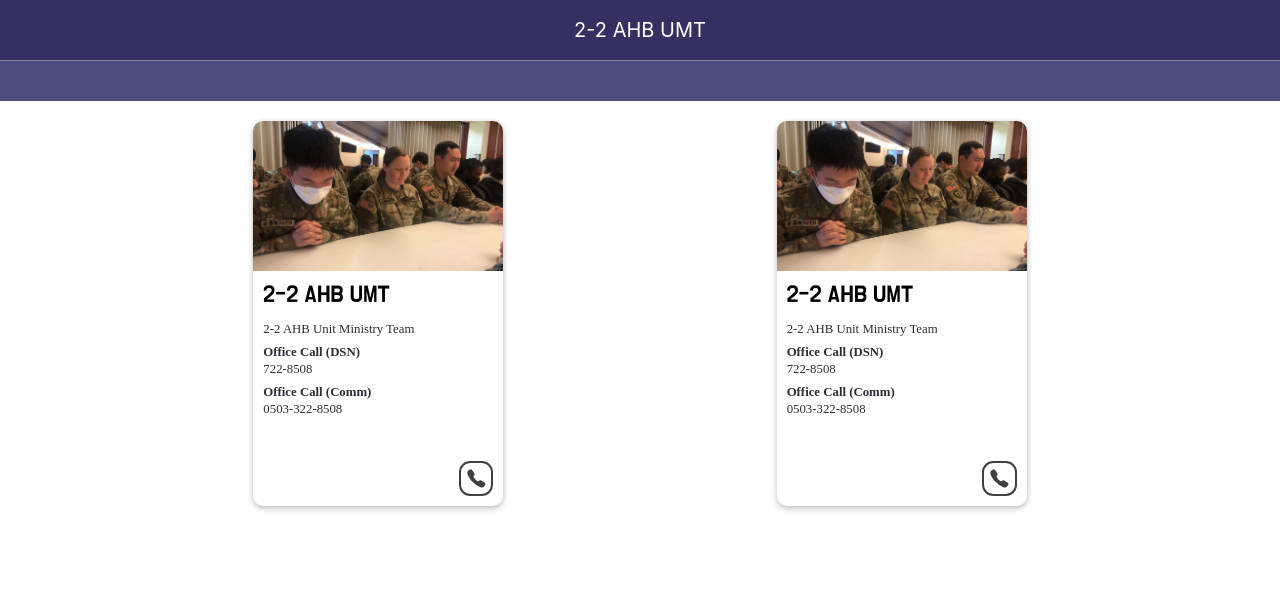
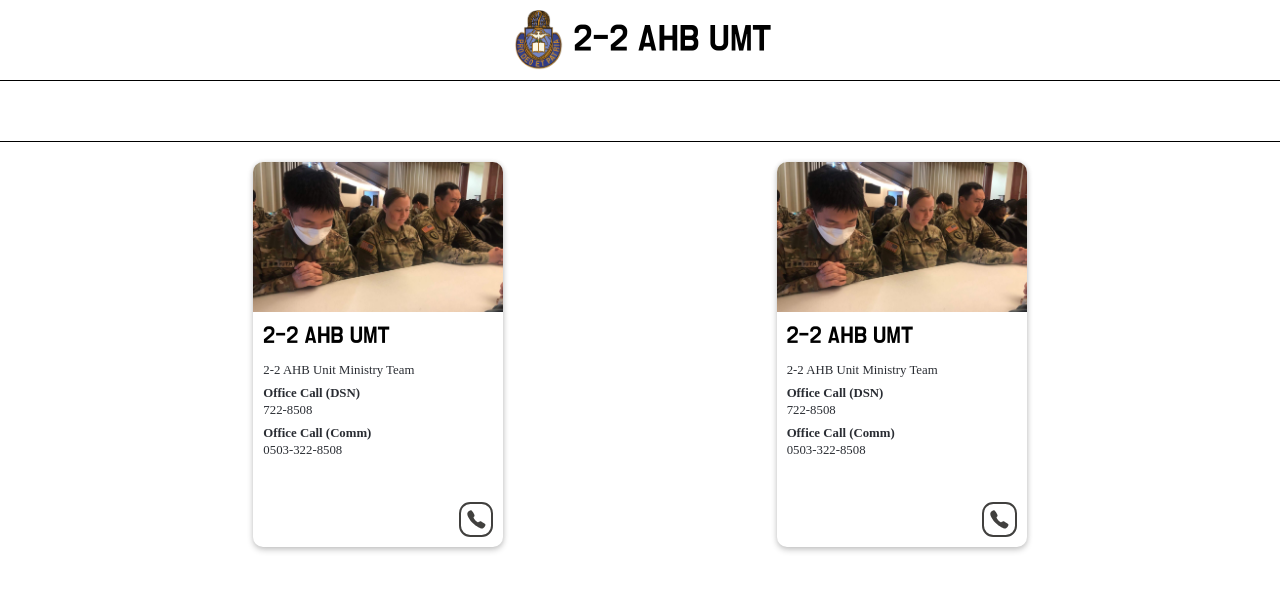
Before and after one commit to PhoenixPlanet/2-2-AHB-UMT-Web, a React (Create React App) app: page / in a window 1280 px wide. Shown: the top 590 px of the page. Built offline with nearby package versions, Linux system fonts and the light colour scheme; a web font is replaced by a local one.

Commit message:
feat: Change header design

```diff
--- a/src/Components/UI/HeaderTitleBar.js
+++ b/src/Components/UI/HeaderTitleBar.js
@@ -1,21 +1,5 @@
 import React from "react";
 import styled from "styled-components"
-
-const StyledHeaderTitle = styled.p`
-	/* layout settings */
-	margin: 0px 10px;
-
-	/* font settings */
-	font-size: 20px;
-
-	/* design */
-	color: white;
-    background-color: rgba(var(--primary-color), 1);
-
-	/* animation */
-
-	/* extra */
-`
 
 const StyledHeaderTitleBar = styled.div`
 	/* layout settings */
@@ -24,23 +8,54 @@ const StyledHeaderTitleBar = styled.div`
     justify-content: center;
     align-items: center;
 
-	height: 60px;
+	height: var(--header-size);
 
 	/* font settings */
-	font-size: 20px;
 
 	/* design */
-	color: white;
-    background-color: rgba(var(--primary-color), 1);
 
 	/* animation */
 
 	/* extra */
 `
 
+const StyledHeaderTitle = styled.p`
+	all: unset;
+
+	/* layout settings */
+	display: block;
+	margin-left: 5px;
+
+	/* font settings */
+	font-size: 30px;
+	font-family: "BMDOHYEON";
+
+	/* design */
+	color: black;
+    /* background-color: rgba(var(--primary-color), 1); */
+
+	/* animation */
+
+	/* extra */
+`
+
+const StyledLogoDiv = styled.div`
+	width: var(--header-logo-size);
+  	height: var(--header-logo-size);
+	padding-top: var(--header-logo-padding);
+	padding-bottom: var(--header-logo-padding);
+
+	background-image: ${ props => props.img || "url('image/chapel_logo.png')" };
+  	background-size: contain;
+  	background-position: center;
+  	background-repeat: no-repeat;
+	background-origin: content-box;
+`
+
 function HeaderTitleBar(props) {
     return (
         <StyledHeaderTitleBar>
+			<StyledLogoDiv/>
             <StyledHeaderTitle>
                 {props.children}
             </StyledHeaderTitle>
--- a/src/Components/UI/NavigationBar.js
+++ b/src/Components/UI/NavigationBar.js
@@ -7,15 +7,16 @@ const StyledNavigationBar = styled.div`
 	flex-flow: row wrap;
 	justify-content: center;
 
-    height: 40px;
+    height: 60px;
 
 	/* font settings */
 	font-size: 1.5rem;
 
 	/* design */
-	background-color: rgba(var(--secondary-color), 1);
+	/* background-color: rgba(var(--secondary-color), 1); */
 
-    border-top: 1px solid rgba(255, 255, 255, 0.3);
+    border-top: 1px solid rgba(0, 0, 0, 1);
+	border-bottom: 1px solid rgba(0, 0, 0, 1);
 
 	/* animation */
 
--- a/src/index.js
+++ b/src/index.js
@@ -3,6 +3,7 @@ import ReactDOM from 'react-dom/client';
 import './index.css';
 import './colors.css'
 import './fonts.css'
+import './values.css'
 import App from './App';
 import reportWebVitals from './reportWebVitals';
 
--- /dev/null
+++ b/src/values.css
@@ -0,0 +1,5 @@
+:root {
+	--header-size: 80px;
+	--header-logo-size: 60px;
+	--header-logo-padding: calc((var(--header-size) - var(--header-logo-size)) / 2);
+}
```
Also changed, not shown: public/image/chapel_logo.png (added).
